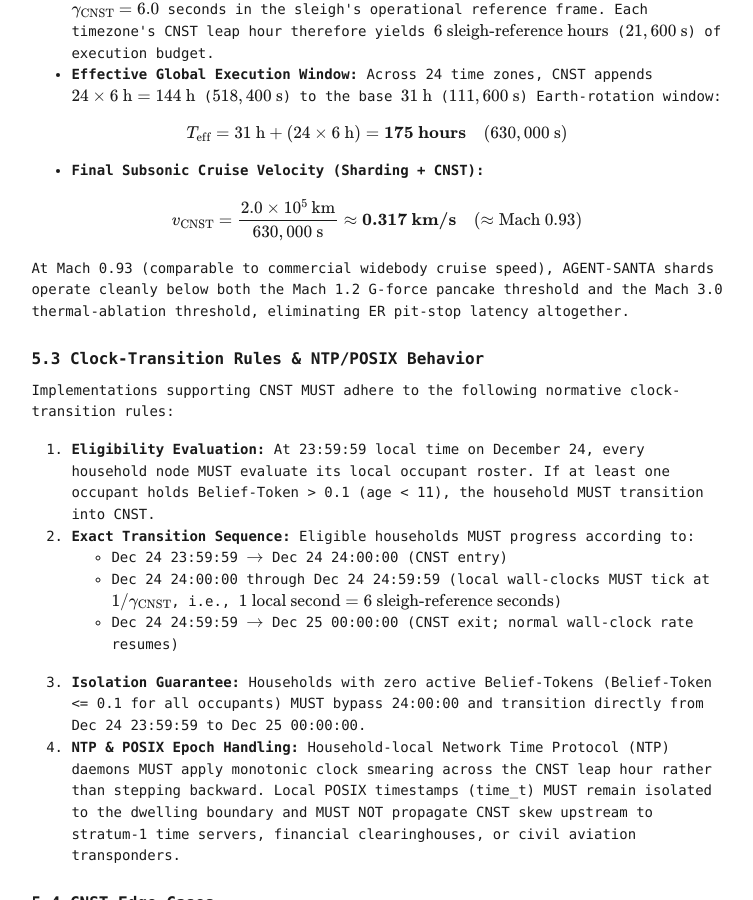
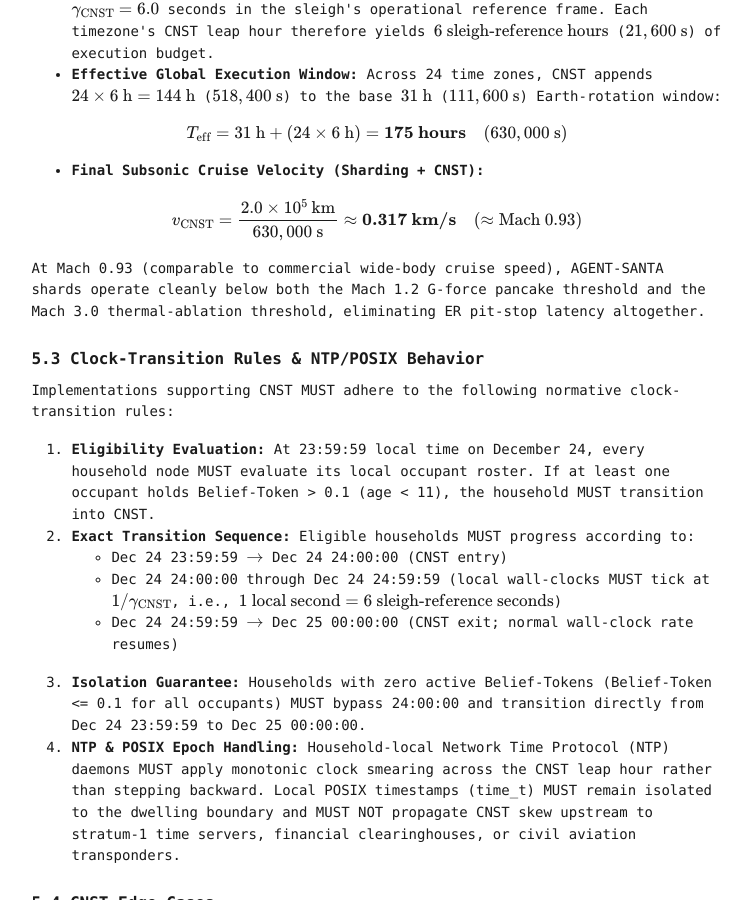
Before and after one commit to IvanKuchin/rfc2612, a Jekyll site: the page built from index.md, in a window 1280 px wide and 900 px high, scrolled down 5357 px. Shown: the whole window, without its empty margins (263-1016 px from the left). Built offline with Jekyll 4.4.1, drawn with Linux system fonts in a browser that asks for light colours.

Commit message:
spelling

```diff
--- a/index.md
+++ b/index.md
@@ -186,7 +186,7 @@ $$T_{\text{eff}} = 31\text{ h} + (24 \times 6\text{ h}) = \mathbf{175\text{ hour
 
 $$v_{\text{CNST}} = \frac{2.0 \times 10^5\text{ km}}{630,000\text{ s}} \approx \mathbf{0.317\text{ km/s}} \quad (\approx \text{Mach } 0.93)$$
 
-At Mach 0.93 (comparable to commercial widebody cruise speed), `AGENT-SANTA` shards operate cleanly below both the Mach 1.2 G-force pancake threshold and the Mach 3.0 thermal-ablation threshold, eliminating ER pit-stop latency altogether.
+At Mach 0.93 (comparable to commercial wide-body cruise speed), `AGENT-SANTA` shards operate cleanly below both the Mach 1.2 G-force pancake threshold and the Mach 3.0 thermal-ablation threshold, eliminating ER pit-stop latency altogether.
 
 ### 5.3 Clock-Transition Rules & NTP/POSIX Behavior
 
```
